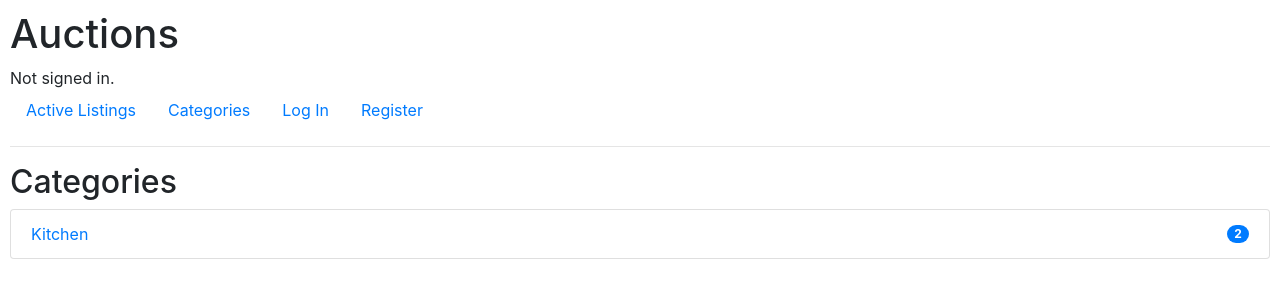
After one commit to AlvielD/CS50---Web-Programming-with-Python-and-JavaScript, a Django app: page /categories in a window 1280 px wide. The commit adds this page. Shown: the top 300 px of the page. Run offline with Django 3.2, Linux system fonts and the light colour scheme; data comes from the database, SQL or seed files in the repository; both versions use the stored data as it was after the commit; some libraries are stand-ins or nearby versions.

Commit message:
Categories are now displayed

```diff
--- a/commerce/auctions/models.py
+++ b/commerce/auctions/models.py
@@ -28,3 +28,8 @@ class Comment(models.Model):
     text = models.CharField(max_length=512)
     user = models.ForeignKey(User, on_delete=models.CASCADE)
     listing_id = models.ForeignKey(AuctionListing, on_delete=models.CASCADE)
+
+class Watchlist(models.Model):
+    watchlist_id = models.UUIDField(primary_key=True, default=uuid.uuid4, editable=False)
+    user = models.ForeignKey(User, on_delete=models.CASCADE)
+    listing = models.ForeignKey(AuctionListing, on_delete=models.CASCADE)
--- /dev/null
+++ b/commerce/auctions/templates/auctions/categories.html
@@ -0,0 +1,21 @@
+{% extends "auctions/layout.html" %}
+
+{% block body %}
+    <h2>Categories</h2>
+
+    {% if message %}
+        <div>{{ message }}</div>
+    {% endif %}
+
+    <ul class="list-group">
+        {% for category in categories %}
+            <!--TODO: Add the reference to the category listing-->
+            <a href="">
+                <li class="list-group-item d-flex justify-content-between align-items-center">
+                    {{ category.category }}
+                    <span class="badge badge-primary badge-pill">{{ category.count }}</span>
+                </li>
+            </a>
+        {% endfor %}
+    </ul>
+{% endblock %}
--- a/commerce/auctions/templates/auctions/layout.html
+++ b/commerce/auctions/templates/auctions/layout.html
@@ -20,9 +20,12 @@
             <li class="nav-item">
                 <a class="nav-link" href="{% url 'index' %}">Active Listings</a>
             </li>
+            <li>
+                <a class="nav-link" href="{% url 'categories' %}">Categories</a>
+            </li>
             {% if user.is_authenticated %}
                 <li class="nav_item">
-                    <a class="nav-link" href="{% url 'create' %}">Create Listing</a>
+                    <a class="nav-link" href="{% url 'watchlist' %}">Watchlist</a>
                 </li>
                 <li class="nav-item">
                     <a class="nav-link" href="{% url 'logout' %}">Log Out</a>
--- a/commerce/auctions/urls.py
+++ b/commerce/auctions/urls.py
@@ -1,4 +1,6 @@
 from django.urls import path
+from django.conf.urls.static import static
+from django.conf import settings
 
 from . import views
 
@@ -9,5 +11,7 @@ urlpatterns = [
     path("register", views.register, name="register"),
     path("create", views.create_listing, name="create"),
     path("listing/<uuid:id>", views.show_listing, name="listing"),
-    path("bid", views.create_bid, name="bid")
+    path("bid", views.create_bid, name="bid"),
+    path("categories", views.show_categories, name="categories"),
+    path("watchlist", views.add_to_watchlist, name="watchlist")
 ]
--- a/commerce/auctions/views.py
+++ b/commerce/auctions/views.py
@@ -3,8 +3,9 @@ from django.db import IntegrityError
 from django.http import HttpResponse, HttpResponseRedirect
 from django.shortcuts import render, redirect
 from django.urls import reverse
+from django.db.models import Count
 
-from .models import User, AuctionListing, Bid
+from .models import User, AuctionListing, Bid, Watchlist
 
 
 def index(request):
@@ -145,3 +146,38 @@ def create_bid(request):
                 "listing": listing,
                 "last_bid": last_bid
             })
+
+def show_categories(request):
+
+    if request.method == "POST":
+        # Get the category listings
+        listings = AuctionListing.objects.get(request.POST['category'])
+
+        return render(request, "auctions/index.html", {
+            "listings": listings
+        })
+    else:
+
+        categories = AuctionListing.objects.values('category').annotate(count=Count('category'))
+
+        return render(request, "auctions/categories.html", {
+            "categories": categories
+        })
+
+
+def add_to_watchlist(request):
+    if request.method == "POST":
+        # TODO: Add to watchlist
+        user = request.user
+        listing = AuctionListing.objects.get(listing_id=request.POST['listing_id'])
+
+        watchlist = Watchlist(user, listing)
+        watchlist.save()
+    else:
+        # Get the active listings
+        watchlist = Watchlist.objects.get(user=request.user)
+        print(watchlist)
+
+        #return render(request, "auctions/index.html", {
+        #    "listings": listings
+        #})
```
Also changed, not shown: commerce/auctions/templates/auctions/listing.html (+5 -5 lines), commerce/auctions/migrations/0004_watchlist.py (added), commerce/db.sqlite3.
